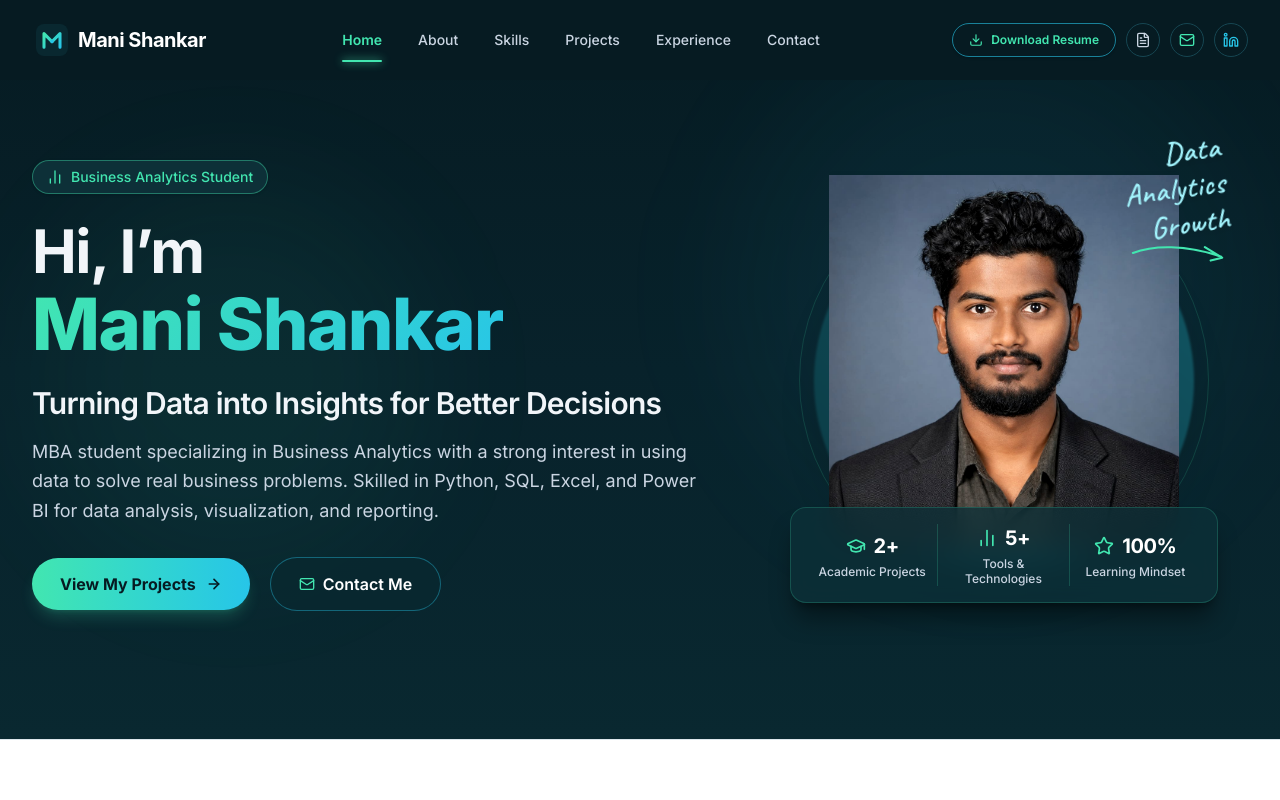
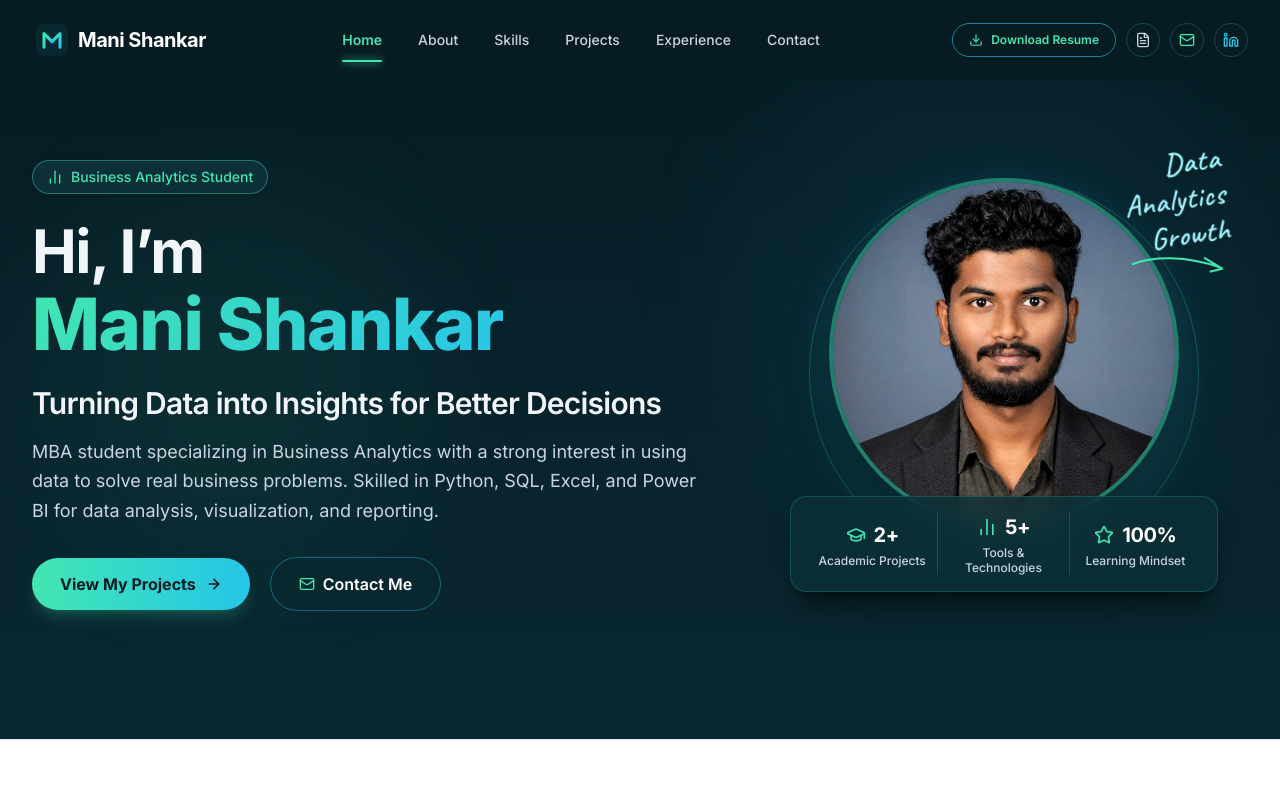
Before and after one commit to Veeramallamani/ManiShankar_Portfolio, a React (Vite) app: page / in a window 1280 px wide. Shown: the top 800 px of the page. Built offline with nearby package versions, Linux system fonts and the light colour scheme.

Commit message:
style: display hero portrait in clean circular shape with teal border glow

```diff
--- a/src/components/Hero.tsx
+++ b/src/components/Hero.tsx
@@ -89,24 +89,25 @@ export const Hero: React.FC = () => {
                 </svg>
               </div>
 
-              {/* Background Circular Glow and Orbit Ring */}
-              <div className="absolute inset-0 top-6 w-[320px] h-[320px] sm:w-[380px] sm:h-[380px] mx-auto rounded-full bg-gradient-to-tr from-[#0b3c45] via-[#104d59] to-[#125d6b] opacity-90 blur-[1px] shadow-2xl -z-10" />
+              {/* Background Circular Ambient Glow */}
+              <div className="absolute inset-0 top-2 w-[290px] h-[290px] sm:w-[350px] sm:h-[350px] md:w-[370px] md:h-[370px] mx-auto rounded-full bg-gradient-to-tr from-[#0b3c45] via-[#104d59] to-[#27C5E8]/25 opacity-80 blur-lg -z-10" />
 
               {/* Subtle Concentric Orbital Ring */}
-              <div className="absolute inset-0 top-2 w-[340px] h-[340px] sm:w-[410px] sm:h-[410px] mx-auto rounded-full border border-[#42E6B0]/15 pointer-events-none -z-10" />
+              <div className="absolute inset-0 top-0 w-[310px] h-[310px] sm:w-[370px] sm:h-[370px] md:w-[390px] md:h-[390px] mx-auto rounded-full border border-[#42E6B0]/25 pointer-events-none -z-10" />
 
-              {/* Portrait Container */}
-              <div className="relative z-10 w-[290px] h-[320px] sm:w-[350px] sm:h-[380px] mx-auto overflow-hidden rounded-b-[40px] pt-2 flex items-end justify-center">
+              {/* Portrait Container in Pure Circle Shape */}
+              <div className="relative z-10 w-[270px] h-[270px] sm:w-[330px] sm:h-[330px] md:w-[350px] md:h-[350px] mx-auto overflow-hidden rounded-full border-4 border-[#42E6B0]/40 shadow-2xl shadow-black/60 bg-[#0B3A3F] flex items-center justify-center">
                 <img
                   src="/mani_portrait.jpg"
                   alt="Mani Shankar - Business Analytics Student wearing professional black blazer"
-                  className="w-full h-full object-cover object-top filter contrast-[1.03] brightness-[1.02] drop-shadow-xl select-none"
+                  className="w-full h-full object-cover object-[center_18%] filter contrast-[1.03] brightness-[1.02] drop-shadow-md select-none scale-105"
                   loading="eager"
                 />
               </div>
 
               {/* Overlapping Glass Statistics Panel matching reference image */}
-              <div className="relative z-30 -mt-8 sm:-mt-10 mx-auto w-full px-2 sm:px-4">
+              <div className="relative z-30 -mt-6 sm:-mt-8 mx-auto w-full px-2 sm:px-4">
+
                 <div className="glass-panel rounded-2xl p-3 sm:p-4 shadow-xl shadow-black/40 grid grid-cols-3 divide-x divide-[#42E6B0]/20 text-center">
 
                   {/* Stat 1: Academic Projects */}
```
